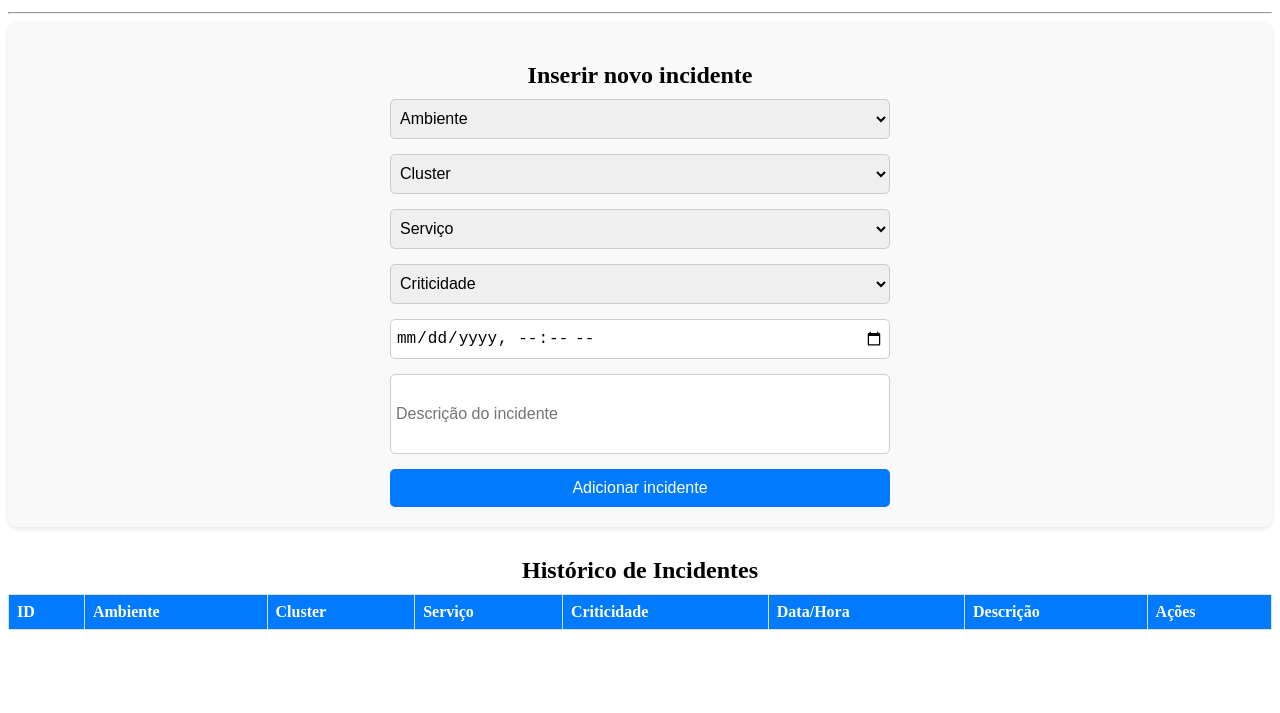
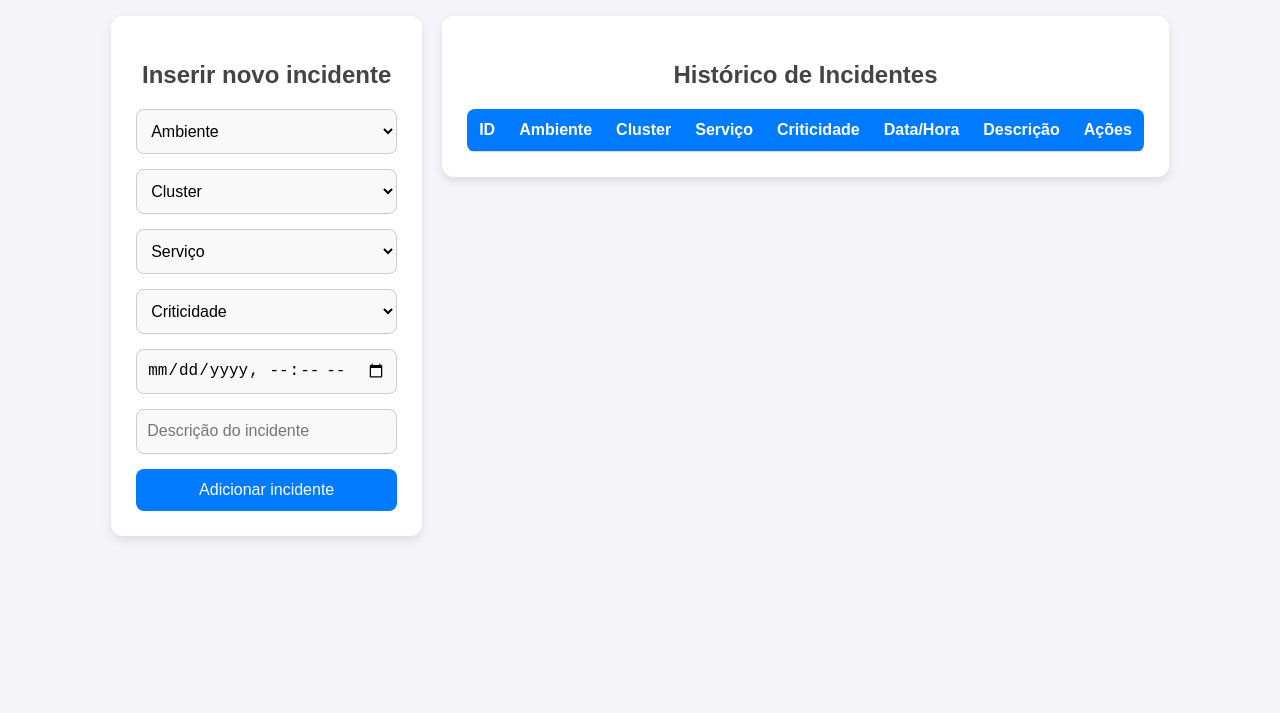
Before and after one commit to vitorvmonteiro/mvp-devfullstackb-frontend, a plain HTML site: page index.html in a window 1280 px wide. Shown: the part 87-800 px from the top of the page. Drawn offline with Linux system fonts and the light colour scheme; no server answers.

Commit message:
Melhorias no HTML e CSS

```diff
--- a/index.html
+++ b/index.html
@@ -12,6 +12,8 @@
         <hr>
     </header>
     <main> <!-- Área principal do conteúdo -->
+        <div id="container-principal">
+            <!-- Formulário -->
             <section id="secao-formulario">
                 <h2>Inserir novo incidente</h2>
                 <form id="formulario-incidente">
@@ -54,6 +56,8 @@
                     <button type="submit" id="botao-adicionar">Adicionar incidente</button>
                 </form>
             </section>
+
+            <!-- Histórico -->
             <section id="historico-incidentes">
                 <h2>Histórico de Incidentes</h2>
                 <table>
@@ -74,6 +78,7 @@
                     </tbody>
                 </table>
             </section>
+        </div>
     </main>
     <script src="./static/scripts.js"></script>
 </body>
--- a/static/styles.css
+++ b/static/styles.css
@@ -1,149 +1,171 @@
-/*Estilização do cabeçalho*/
-header h1{
-	text-align: center;
-	font-size: 40px;
-	font-family: Arial, sans-serif;
-	color:	#191970;
+/* Estilização geral da página */
+body {
+    font-family: 'Arial', sans-serif;
+    margin: 0;
+    padding: 0;
+    background-color: #f4f4f9;
+    display: flex;
+    flex-direction: column;
+    align-items: center;
+    justify-content: center;
 }
 
-/* Estilização do subtópico */
+/* Cabeçalho */
+header h1 {
+    text-align: center;
+    font-size: 36px;
+    font-weight: bold;
+    color: #333;
+    margin: 20px 0;
+}
+
+header hr {
+    border: none;
+    border-top: 1px solid #ddd;
+    width: 80%;
+    margin: 0 auto;
+}
+
+/* Contêiner principal */
+#container-principal {
+    display: flex;
+    flex-direction: row;
+    gap: 20px;
+    justify-content: center;
+    align-items: flex-start;
+    margin: 20px auto;
+    width: 90%;
+    max-width: 1200px;
+}
+
+/* Formulário */
+#secao-formulario {
+    flex: 1;
+    padding: 25px;
+    background-color: #ffffff;
+    border-radius: 12px;
+    box-shadow: 0 4px 10px rgba(0, 0, 0, 0.1);
+    max-width: 400px;
+}
+
 #secao-formulario h2 {
     text-align: center;
     font-size: 24px;
-    margin-bottom: 10px;
-}
-/*Estilização da seção*/
-#secao-formulario {
-    padding: 20px; /* Espaçamento interno da seção */
-    background-color: #f9f9f9; /* Cor de fundo leve */
-    border-radius: 10px; /* Bordas arredondadas */
-    box-shadow: 0 2px 5px rgba(0, 0, 0, 0.1); /* Sombra suave */
+    margin-bottom: 20px;
+    color: #444;
 }
 
-/*Estilização da seção do formulário*/
 #formulario-incidente {
-	display: flex;
-	flex-direction: column;
-	gap: 15px;
-	max-width: 500px;
-	margin: 0 auto;
-	font-family: Arial, sans-serif;
+    display: flex;
+    flex-direction: column;
+    gap: 15px;
+    width: 100%;
 }
 
-/* Estilizar os campos select e input */
 #formulario-incidente select,
 #formulario-incidente input[type="text"],
 #formulario-incidente input[type="datetime-local"] {
-    width: 100%; /* Preencher toda a largura disponível */
-    height: 40px; /* Aumentar a altura das caixas */
-    font-size: 16px; /* Aumentar o tamanho do texto */
-    padding: 5px; /* Espaçamento interno */
-    border: 1px solid #ccc; /* Borda cinza clara */
-    border-radius: 5px; /* Borda arredondada */
-    box-sizing: border-box; /* Garante que o padding seja considerado no tamanho total */
+    width: 100%;
+    height: 45px;
+    font-size: 16px;
+    padding: 10px;
+    border: 1px solid #ccc;
+    border-radius: 8px;
+    background-color: #f9f9f9;
+    box-sizing: border-box;
+    transition: border-color 0.3s ease;
 }
 
-/* Estilizar o campo de descrição */
-#formulario-incidente input[name="descricao"] {
-    height: 80px; /* Aumentar a altura */
-    resize: none; /* Impedir redimensionamento manual */
+#formulario-incidente select:focus,
+#formulario-incidente input:focus {
+    border-color: #007BFF;
+    outline: none;
 }
 
-/* Estilizar o botão de adição de incidente */
-#botao-adicionar {
-    background-color: #007BFF; /* Cor de fundo azul */
-    color: white; /* Cor do texto */
-    font-size: 16px; /* Tamanho do texto */
-    padding: 10px 20px; /* Espaçamento interno */
-    border: none; /* Remove a borda padrão */
-    border-radius: 5px; /* Bordas arredondadas */
-    cursor: pointer; /* Altera o cursor para mãozinha */
-    transition: background-color 0.3s ease; /* Animação suave ao passar o mouse */
+#formulario-incidente button {
+    background-color: #007BFF;
+    color: #fff;
+    font-size: 16px;
+    padding: 12px 20px;
+    border: none;
+    border-radius: 8px;
+    cursor: pointer;
+    transition: background-color 0.3s ease;
+    text-align: center;
 }
 
-/* Estilo ao passar o mouse no botão */
-#botao-adicionar:hover {
-    background-color: #0056b3; /* Cor mais escura ao passar o mouse */
+#formulario-incidente button:hover {
+    background-color: #0056b3;
 }
 
-/* Estiliza o título da seção de histórico */
+/* Histórico */
+#historico-incidentes {
+    flex: 2;
+    padding: 25px;
+    background-color: #ffffff;
+    border-radius: 12px;
+    box-shadow: 0 4px 10px rgba(0, 0, 0, 0.1);
+}
+
 #historico-incidentes h2 {
     text-align: center;
     font-size: 24px;
-    margin-bottom: 10px;
+    margin-bottom: 20px;
+    color: #444;
 }
 
-/* Define o espaço superior para a lista de incidentes */
-#lista-incidentes {
-    margin-top: 30px;
-}
-
-/* Estiliza a tabela de incidentes */
-#lista-incidentes table {
-    width: 100%;
-    border-collapse: collapse;
-    margin-top: 10px;
-    text-align: left;
-}
-
-/* Estiliza as células e cabeçalhos da tabela de incidentes */
-#lista-incidentes th, #lista-incidentes td {
-    border: 1px solid #ddd;
-    padding: 8px;
-}
-
-/* Estiliza os cabeçalhos da tabela de incidentes */
-#lista-incidentes th {
-    background-color: #007BFF;
-    color: white;
-}
-
-/* Define o espaço superior para o histórico de incidentes */
-#historico-incidentes {
-    margin-top: 30px;
-}
-
-/* Estiliza a tabela do histórico de incidentes */
 #historico-incidentes table {
     width: 100%;
     border-collapse: collapse;
-    margin-top: 10px;
     text-align: left;
+    background-color: #fff;
+    border-radius: 8px;
+    overflow: hidden;
 }
 
-/* Estiliza as células e cabeçalhos da tabela do histórico de incidentes */
 #historico-incidentes th, #historico-incidentes td {
-    border: 1px solid #ddd;
-    padding: 8px;
+    padding: 12px;
+    border-bottom: 1px solid #ddd;
+    text-align: center;
 }
 
-/* Estiliza os cabeçalhos da tabela do histórico de incidentes */
 #historico-incidentes th {
     background-color: #007BFF;
-    color: white;
+    color: #fff;
+    font-weight: bold;
 }
 
-/* Define cor alternada para linhas pares da tabela */
 #historico-incidentes tbody tr:nth-child(even) {
-    background-color: #f2f2f2;
+    background-color: #f9f9f9;
 }
 
-/* Define cor de destaque ao passar o mouse sobre as linhas */
 #historico-incidentes tbody tr:hover {
-    background-color: #ddd;
+    background-color: #f1f1f1;
 }
 
-/* Estiliza o botão de tratar no histórico de incidentes */
 #historico-incidentes .btn-tratar {
-    color: white;
-    background-color: #28a745; /* Verde para indicar ação positiva */
+    background-color: #28a745;
+    color: #fff;
     border: none;
-    padding: 5px 10px;
-    border-radius: 4px;
+    padding: 8px 12px;
+    border-radius: 5px;
     cursor: pointer;
     transition: background-color 0.3s ease;
 }
 
 #historico-incidentes .btn-tratar:hover {
-    background-color: #218838; /* Tom mais escuro no hover */
+    background-color: #218838;
 }
+
+/* Responsividade */
+@media (max-width: 768px) {
+    #container-principal {
+        flex-direction: column;
+        gap: 10px;
+        align-items: stretch;
+    }
+
+    #secao-formulario, #historico-incidentes {
+        max-width: 100%;
+    }
+}
```
Lines whose indentation alone changed are shown as unchanged.
